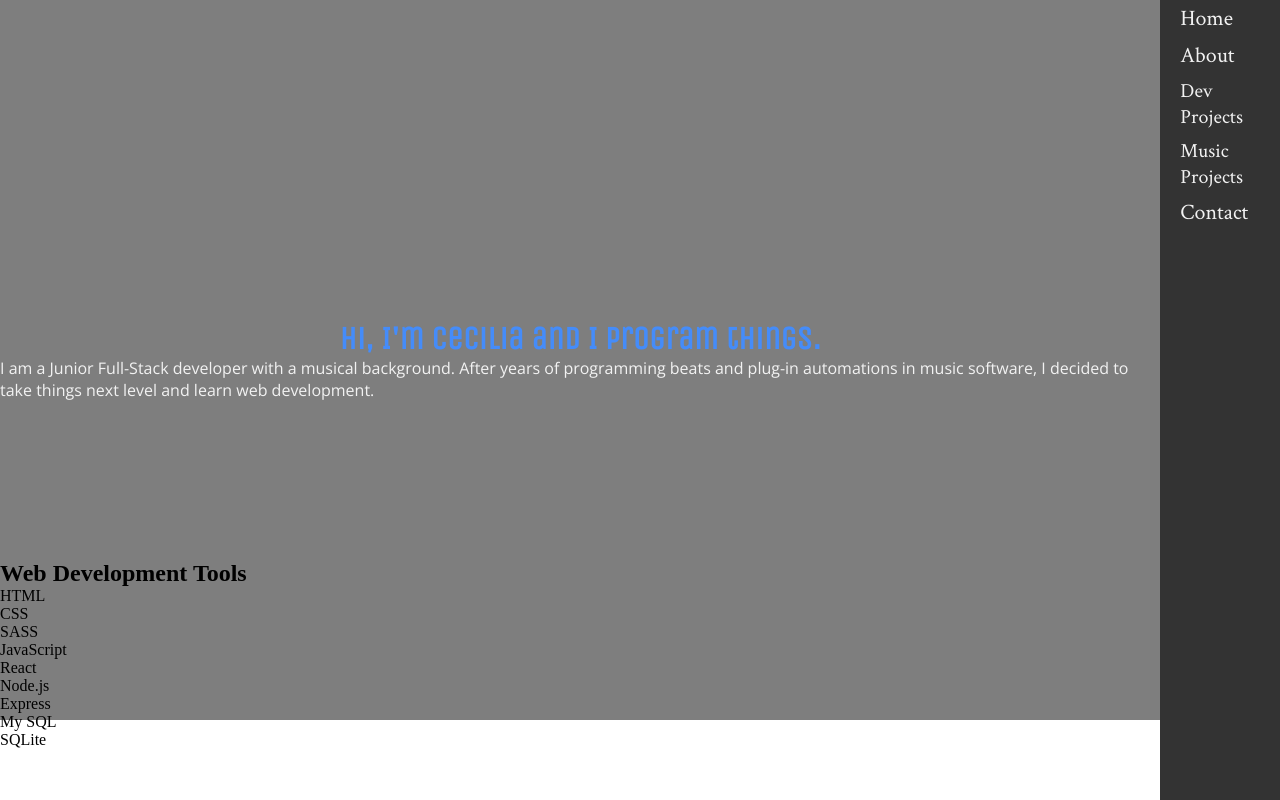
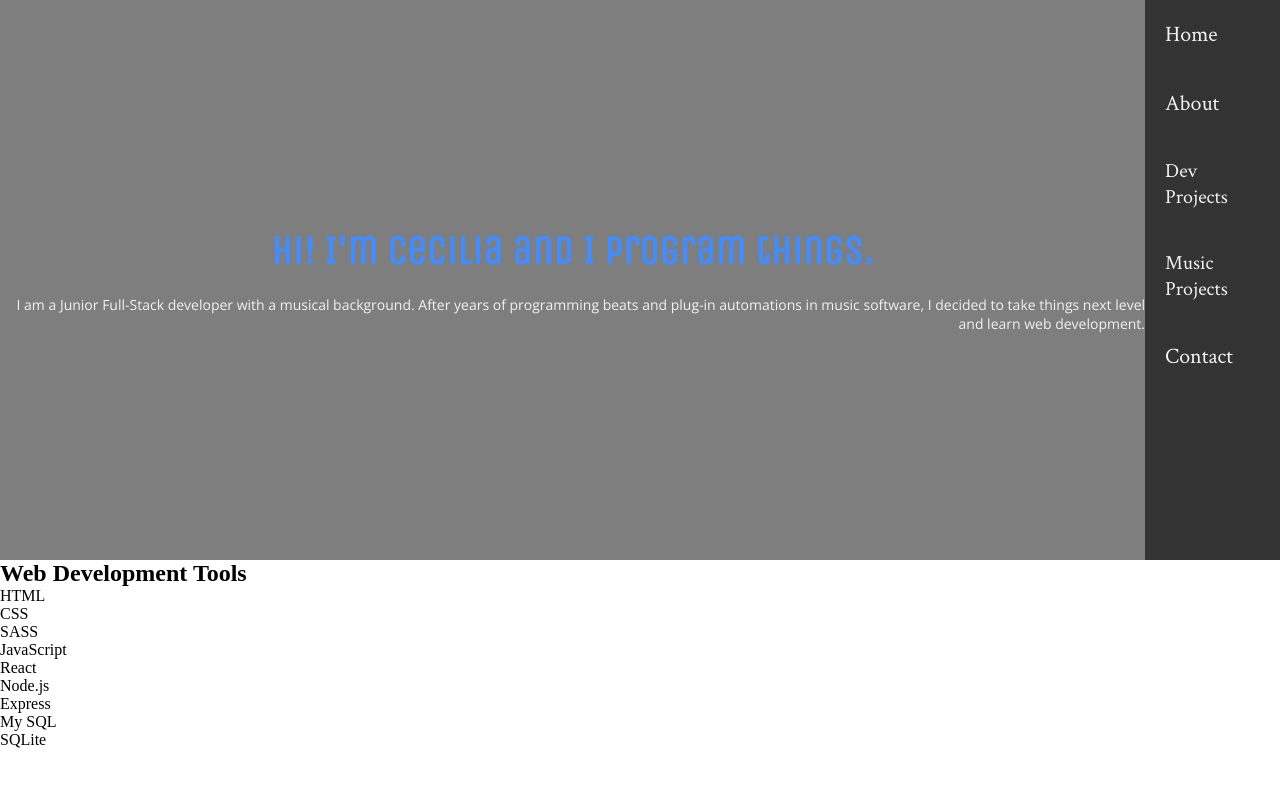
Before and after one commit to ctalloc/portfolio, a website: page html/index.html in a window 1280 px wide. Drawn offline with nearby package versions, Linux system fonts and the light colour scheme.

Commit message:
:lipstick: Small changes in hero layout.

```diff
--- a/html/index.html
+++ b/html/index.html
@@ -18,7 +18,7 @@
 <body>
     <header class="hero">
       <div class="hero__item hero__main">
-        <h1 class="hero__title">Hi, I'm Cecilia and I program things.</h1>
+        <h1 class="hero__title">Hi! I'm Cecilia and I program things.</h1>
         <p class="hero__txt">I am a Junior Full-Stack developer with a musical background. After years of programming beats and plug-in automations in music software, I decided to take things next level and learn web development. </p>
       </div>
       <div class="hero__item hero__side">
--- a/styles/sass/layout/_header.scss
+++ b/styles/sass/layout/_header.scss
@@ -19,20 +19,25 @@
     align-items: center;
     @include tablet {
       order: 0;
+      height: 70vh;
     }
   }
   &__side {
     height: 10vh;
     background-color: $dark-gray;
     @include tablet {
-        height: 100vh;
+        height: 70vh;
     }
   }
   &__title {
+      font-size: 40px;
       color: $blue;
       font-family:  $title;
+      margin: 0 0 20px 0;
   }
   &__txt {
+      text-align: end;
+      font-size: 14px;
       color: $white;
       font-family: $txt;
   }
@@ -61,5 +66,8 @@
               font-size: 20px;
           }
       }
+      @include tablet {
+          margin: 20px 20px;
+      }
   }
 }
```
Also changed, not shown: styles/css/style.css.
